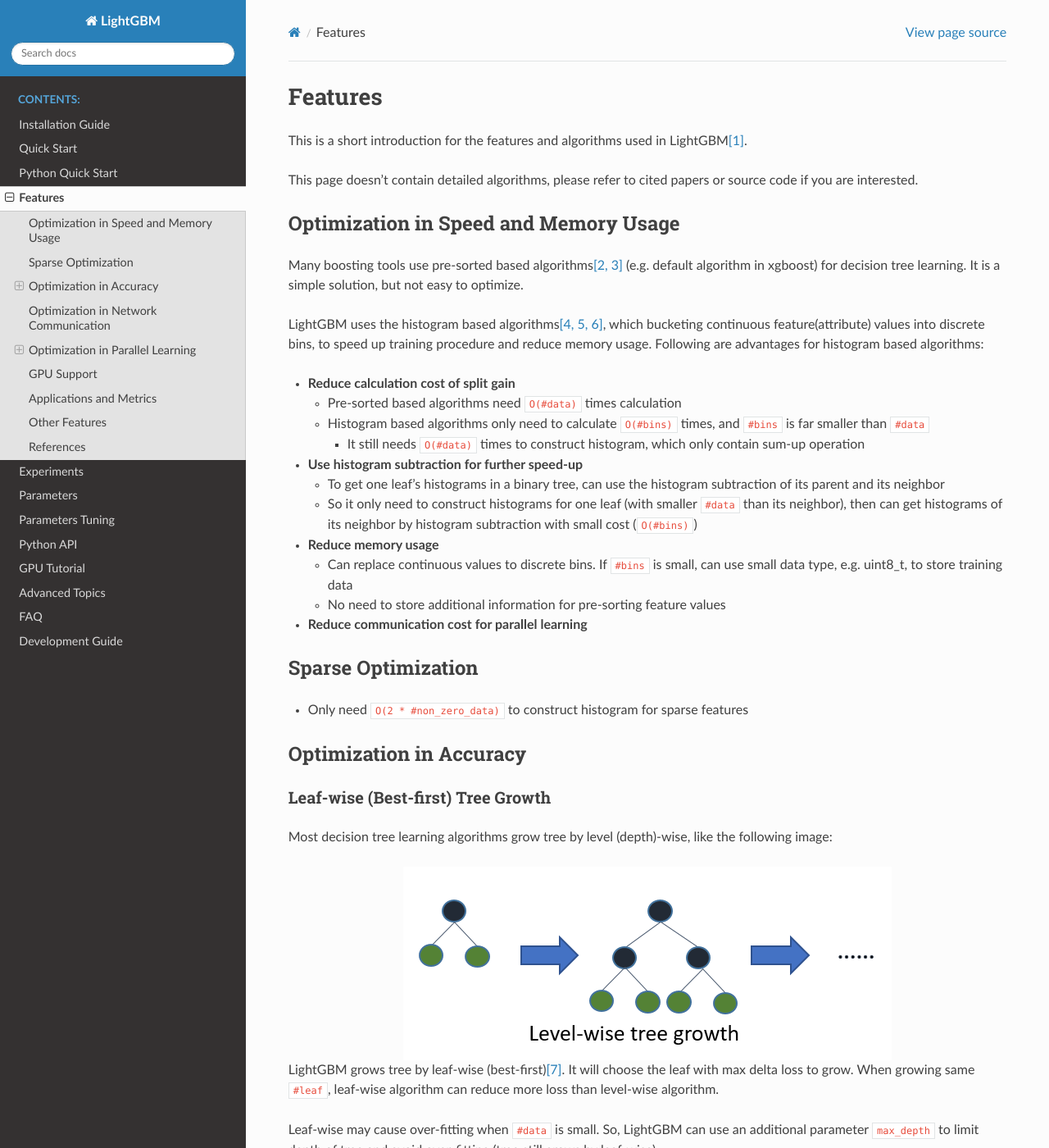
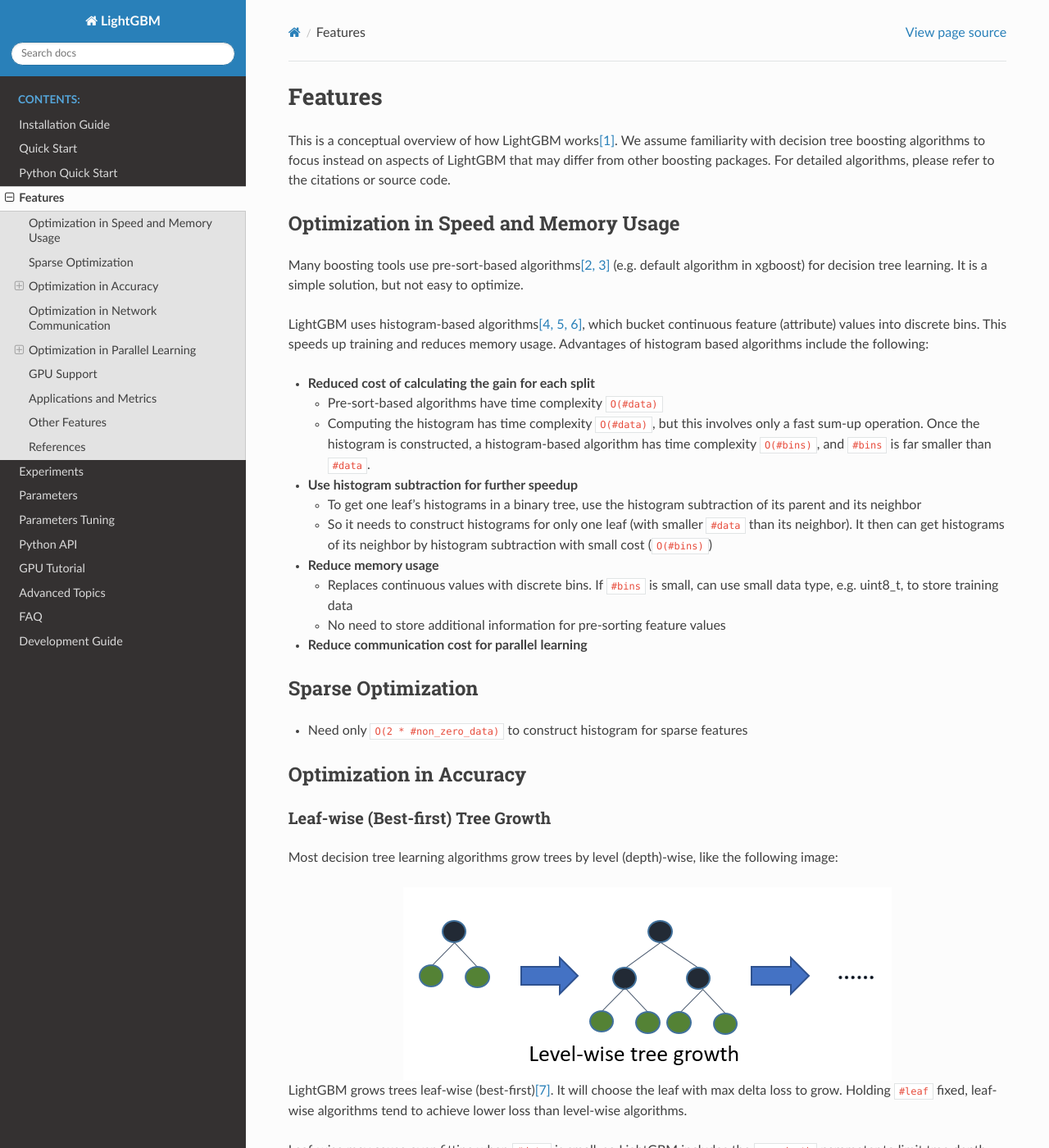
Before and after one commit to microsoft/LightGBM, a Sphinx documentation site: the page built from docs/Features.rst, in a window 1280 px wide and 1400 px high. Shown: the whole window at 82% size. Built offline with Sphinx 7.4.7 and the Read the Docs theme 2.0.0, drawn with Linux system fonts in a browser that asks for light colours; pages that are not in the unit, such as notebooks, are missing from menus; some of the changed text lies outside the part shown.

Commit message:
edit Features.rst

```diff
--- a/docs/Features.rst
+++ b/docs/Features.rst
@@ -1,35 +1,30 @@
 Features
 ========
 
-This is a short introduction for the features and algorithms used in LightGBM\ `[1] <#references>`__.
-
-This page doesn't contain detailed algorithms, please refer to cited papers or source code if you are interested.
+This is a conceptual overview of how LightGBM works\ `[1] <#references>`__. We assume familiarity with decision tree boosting algorithms to focus instead on aspects of LightGBM that may differ from other boosting packages. For detailed algorithms, please refer to the citations or source code.
 
 Optimization in Speed and Memory Usage
 --------------------------------------
 
-Many boosting tools use pre-sorted based algorithms\ `[2, 3] <#references>`__ (e.g. default algorithm in xgboost) for decision tree learning. It is a simple solution, but not easy to optimize.
+Many boosting tools use pre-sort-based algorithms\ `[2, 3] <#references>`__ (e.g. default algorithm in xgboost) for decision tree learning. It is a simple solution, but not easy to optimize.
 
-LightGBM uses the histogram based algorithms\ `[4, 5, 6] <#references>`__, which bucketing continuous feature(attribute) values into discrete bins, to speed up training procedure and reduce memory usage.
-Following are advantages for histogram based algorithms:
+LightGBM uses histogram-based algorithms\ `[4, 5, 6] <#references>`__, which bucket continuous feature (attribute) values into discrete bins. This speeds up training and reduces memory usage. Advantages of histogram based algorithms include the following:
 
--  **Reduce calculation cost of split gain**
+-  **Reduced cost of calculating the gain for each split**
 
-   -  Pre-sorted based algorithms need ``O(#data)`` times calculation
+   -  Pre-sort-based algorithms have time complexity ``O(#data)``
 
-   -  Histogram based algorithms only need to calculate ``O(#bins)`` times, and ``#bins`` is far smaller than ``#data``
+   -  Computing the histogram has time complexity ``O(#data)``, but this involves only a fast sum-up operation. Once the histogram is constructed, a histogram-based algorithm has time complexity ``O(#bins)``, and ``#bins`` is far smaller than ``#data``.
 
-      -  It still needs ``O(#data)`` times to construct histogram, which only contain sum-up operation
+-  **Use histogram subtraction for further speedup**
 
--  **Use histogram subtraction for further speed-up**
+   -  To get one leaf's histograms in a binary tree, use the histogram subtraction of its parent and its neighbor
 
-   -  To get one leaf's histograms in a binary tree, can use the histogram subtraction of its parent and its neighbor
-
-   -  So it only need to construct histograms for one leaf (with smaller ``#data`` than its neighbor), then can get histograms of its neighbor by histogram subtraction with small cost (``O(#bins)``)
+   -  So it needs to construct histograms for only one leaf (with smaller ``#data`` than its neighbor). It then can get histograms of its neighbor by histogram subtraction with small cost (``O(#bins)``)
 
 -  **Reduce memory usage**
 
-   -  Can replace continuous values to discrete bins. If ``#bins`` is small, can use small data type, e.g. uint8\_t, to store training data
+   -  Replaces continuous values with discrete bins. If ``#bins`` is small, can use small data type, e.g. uint8\_t, to store training data
 
    -  No need to store additional information for pre-sorting feature values
 
@@ -38,7 +33,7 @@
 Sparse Optimization
 -------------------
 
--  Only need ``O(2 * #non_zero_data)`` to construct histogram for sparse features
+-  Need only ``O(2 * #non_zero_data)`` to construct histogram for sparse features
 
 Optimization in Accuracy
 ------------------------
@@ -46,16 +41,15 @@
 Leaf-wise (Best-first) Tree Growth
 ~~~~~~~~~~~~~~~~~~~~~~~~~~~~~~~~~~
 
-Most decision tree learning algorithms grow tree by level (depth)-wise, like the following image:
+Most decision tree learning algorithms grow trees by level (depth)-wise, like the following image:
 
 .. image:: ./_static/images/level-wise.png
    :align: center
 
-LightGBM grows tree by leaf-wise (best-first)\ `[7] <#references>`__. It will choose the leaf with max delta loss to grow.
-When growing same ``#leaf``, leaf-wise algorithm can reduce more loss than level-wise algorithm.
+LightGBM grows trees leaf-wise (best-first)\ `[7] <#references>`__. It will choose the leaf with max delta loss to grow.
+Holding ``#leaf`` fixed, leaf-wise algorithms tend to achieve lower loss than level-wise algorithms.
 
-Leaf-wise may cause over-fitting when ``#data`` is small.
-So, LightGBM can use an additional parameter ``max_depth`` to limit depth of tree and avoid over-fitting (tree still grows by leaf-wise).
+Leaf-wise may cause over-fitting when ``#data`` is small, so LightGBM includes the ``max_depth`` parameter to limit tree depth. However, trees still grow leaf-wise even when ``max_depth`` is specified.
 
 .. image:: ./_static/images/leaf-wise.png
    :align: center
@@ -63,15 +57,13 @@
 Optimal Split for Categorical Features
 ~~~~~~~~~~~~~~~~~~~~~~~~~~~~~~~~~~~~~~
 
-We often convert the categorical features into one-hot encoding.
-However, it is not a good solution in tree learner.
-The reason is, for the high cardinality categorical features, it will grow the very unbalance tree, and needs to grow very deep to achieve the good accuracy.
+It is common to represent categorical features with one-hot encoding, but this approach is suboptimal for tree learners. Particularly for high-cardinality categorical features, a tree built on one-hot features tends to be unbalanced and needs to grow very deep to achieve good accuracy.
 
-Actually, the optimal solution is partitioning the categorical feature into 2 subsets, and there are ``2^(k-1) - 1`` possible partitions.
-But there is a efficient solution for regression tree\ `[8] <#references>`__. It needs about ``k * log(k)`` to find the optimal partition.
+Instead of one-hot encoding, the optimal solution is to split on a categorical feature by partitioning its categories into 2 subsets. If the feature has ``k`` categories, there are ``2^(k-1) - 1`` possible partitions.
+But there is an efficient solution for regression trees\ `[8] <#references>`__. It needs about ``O(k * log(k))`` to find the optimal partition.
 
-The basic idea is reordering the categories according to the relevance of training target.
-More specifically, reordering the histogram (of categorical feature) according to it's accumulate values (``sum_gradient / sum_hessian``), then find the best split on the sorted histogram.
+The basic idea is to sort the categories according to the training objective at each split.
+More specifically, LightGBM sorts the histogram (for a categorical feature) according to its accumulated values (``sum_gradient / sum_hessian``) and then finds the best split on the sorted histogram.
 
 Optimization in Network Communication
 -------------------------------------
@@ -83,7 +75,7 @@
 Optimization in Parallel Learning
 ---------------------------------
 
-LightGBM provides following parallel learning algorithms.
+LightGBM provides the following parallel learning algorithms.
 
 Feature Parallel
 ~~~~~~~~~~~~~~~~
@@ -103,19 +95,19 @@
 
 5. Other workers split data according received data
 
-The shortage of traditional feature parallel:
+The shortcomings of traditional feature parallel:
 
 -  Has computation overhead, since it cannot speed up "split", whose time complexity is ``O(#data)``.
    Thus, feature parallel cannot speed up well when ``#data`` is large.
 
--  Need communication of split result, which cost about ``O(#data / 8)`` (one bit for one data).
+-  Need communication of split result, which costs about ``O(#data / 8)`` (one bit for one data).
 
 Feature Parallel in LightGBM
 ^^^^^^^^^^^^^^^^^^^^^^^^^^^^
 
-Since feature parallel cannot speed up well when ``#data`` is large, we make a little change here: instead of partitioning data vertically, every worker holds the full data.
-Thus, LightGBM doesn't need to communicate for split result of data since every worker know how to split data.
-And ``#data`` won't be larger, so it is reasonable to hold full data in every machine.
+Since feature parallel cannot speed up well when ``#data`` is large, we make a little change: instead of partitioning data vertically, every worker holds the full data.
+Thus, LightGBM doesn't need to communicate for split result of data since every worker knows how to split data.
+And ``#data`` won't be larger, so it is reasonable to hold the full data in every machine.
 
 The procedure of feature parallel in LightGBM:
 
@@ -156,18 +148,18 @@
 We reduce communication cost of data parallel in LightGBM:
 
 1. Instead of "Merge global histograms from all local histograms", LightGBM use "Reduce Scatter" to merge histograms of different (non-overlapping) features for different workers.
-   Then workers find local best split on local merged histograms and sync up global best split.
+   Then workers find the local best split on local merged histograms and sync up the global best split.
 
-2. As aforementioned, LightGBM use histogram subtraction to speed up training.
+2. As aforementioned, LightGBM uses histogram subtraction to speed up training.
    Based on this, we can communicate histograms only for one leaf, and get its neighbor's histograms by subtraction as well.
 
-Above all, we reduce communication cost to ``O(0.5 * #feature * #bin)`` for data parallel in LightGBM.
+All things considered, data parallel in LightGBM has time complexity ``O(0.5 * #feature * #bin)``.
 
 Voting Parallel
 ~~~~~~~~~~~~~~~
 
-Voting parallel further reduce the communication cost in `Data Parallel <#data-parallel>`__ to constant cost.
-It uses two stage voting to reduce the communication cost of feature histograms\ `[10] <#references>`__.
+Voting parallel further reduces the communication cost in `Data Parallel <#data-parallel>`__ to constant cost.
+It uses two-stage voting to reduce the communication cost of feature histograms\ `[10] <#references>`__.
 
 GPU Support
 -----------
@@ -181,7 +173,7 @@
 Applications and Metrics
 ------------------------
 
-Support following application:
+LightGBM supports the following applications:
 
 -  regression, the objective function is L2 loss
 
@@ -189,11 +181,11 @@
 
 -  multi classification
 
--  cross-entropy
+-  cross-entropy, the objective function is logloss and supports training on non-binary labels
 
 -  lambdarank, the objective function is lambdarank with NDCG
 
-Support following metrics:
+LightGBM supports the following metrics:
 
 -  L1 loss
 
@@ -242,7 +234,7 @@
 
 -  Bagging
 
--  Column(feature) sub-sample
+-  Column (feature) sub-sample
 
 -  Continued train with input GBDT model
 
```
Also changed, not shown: other parts of docs/Features.rst (+3 -3 lines).
